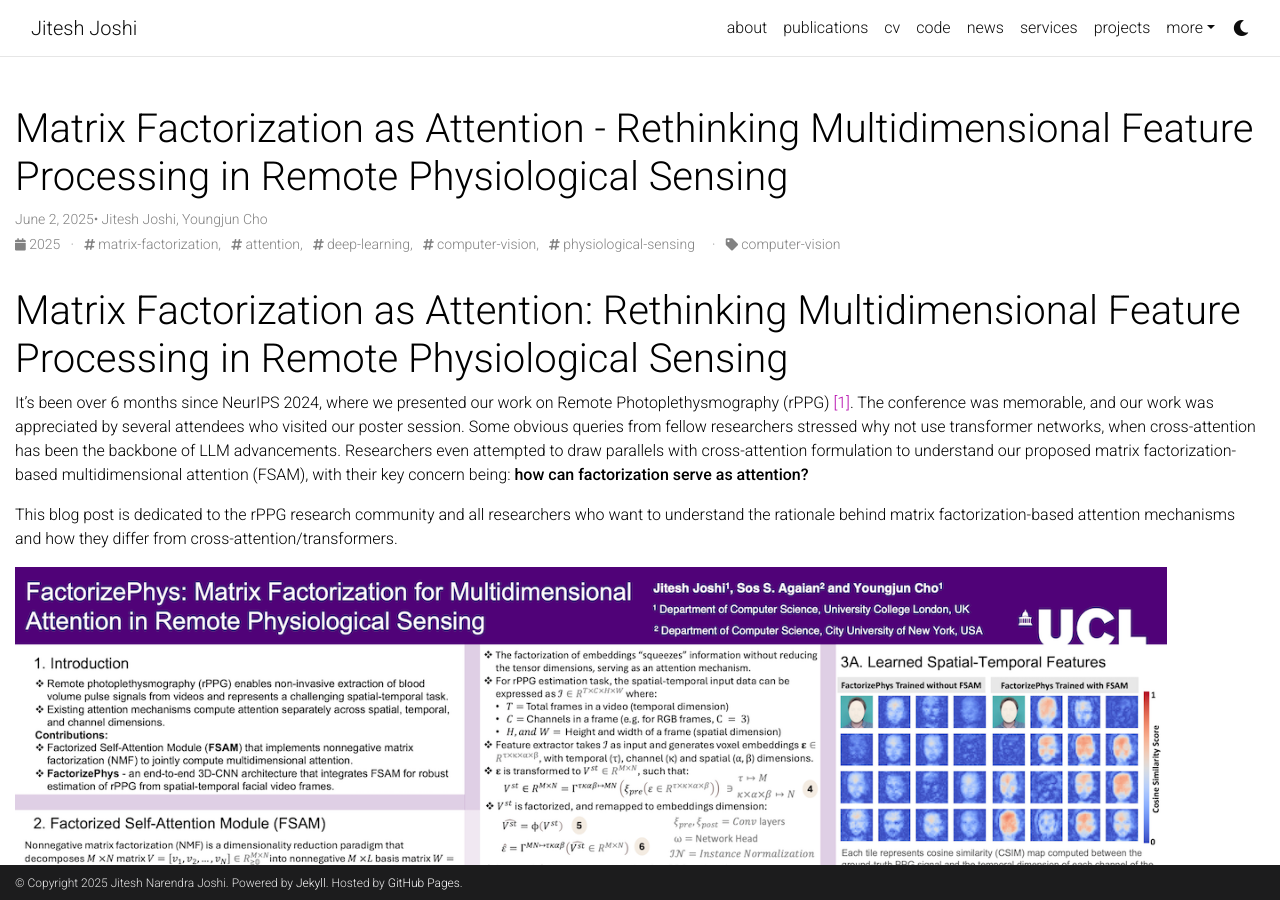
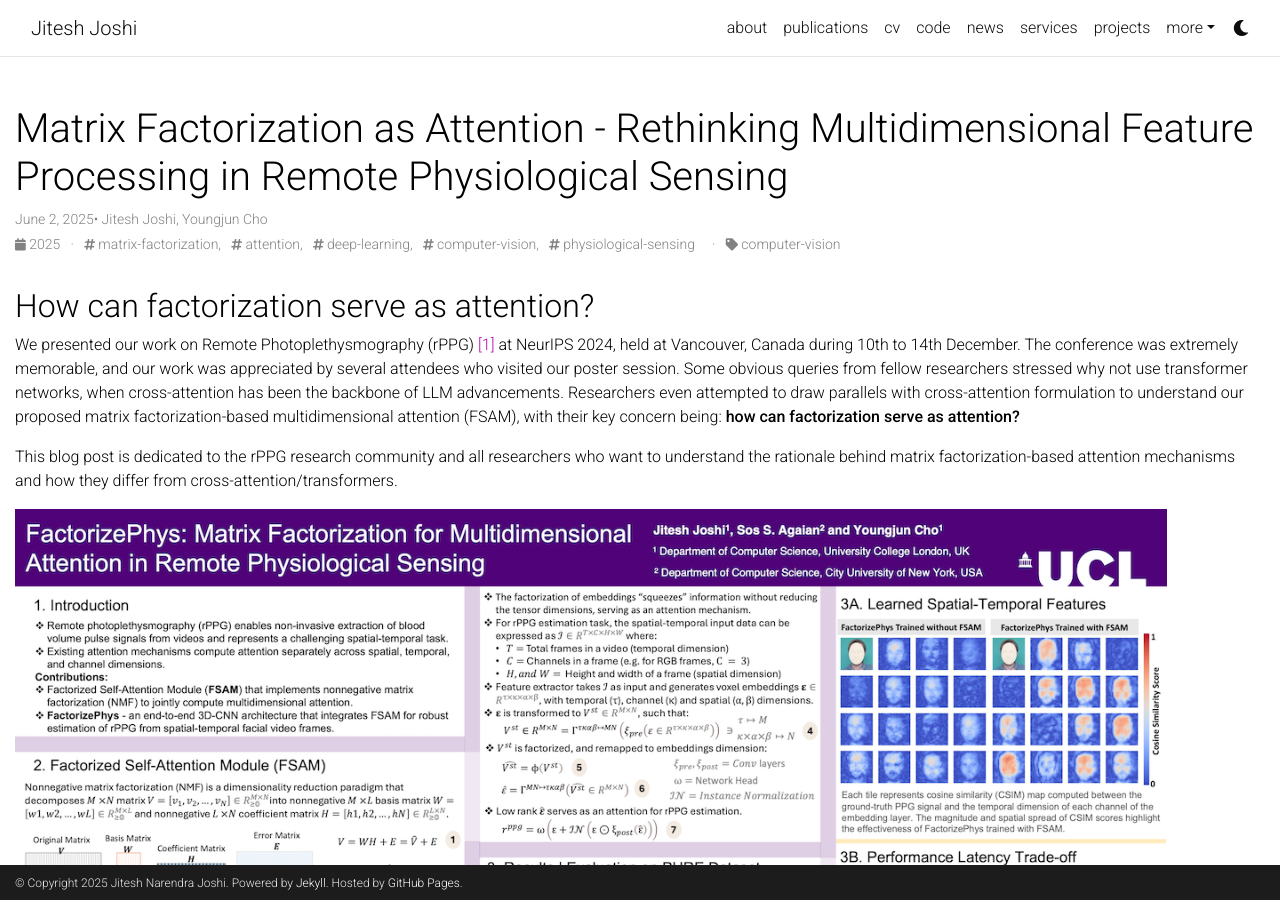
Before and after one commit to jnj256/jnj256.github.io, a Jekyll site: the page built from _posts/2025-06-02-FactorizePhys.md, in a window 1280 px wide and 900 px high. Built offline with Jekyll 4.4.1, drawn with Linux system fonts in a browser that asks for light colours; comment, search, counter and statistics services are not loaded; a style sheet for code colours, icons or effects is not loaded; some of the changed text lies outside the part shown.

Commit message:
updated blog

```diff
--- a/_posts/2025-06-02-FactorizePhys.md
+++ b/_posts/2025-06-02-FactorizePhys.md
@@ -8,27 +8,14 @@ categories: computer-vision
 author: Jitesh Joshi, Youngjun Cho
 ---
 
+## How can factorization serve as attention?
 
-# Matrix Factorization as Attention: Rethinking Multidimensional Feature Processing in Remote Physiological Sensing
-
-It's been over 6 months since NeurIPS 2024, where we presented our work on Remote Photoplethysmography (rPPG) [[1]](#references). The conference was memorable, and our work was appreciated by several attendees who visited our poster session. Some obvious queries from fellow researchers stressed why not use transformer networks, when cross-attention has been the backbone of LLM advancements. Researchers even attempted to draw parallels with cross-attention formulation to understand our proposed matrix factorization-based multidimensional attention (FSAM), with their key concern being: **how can factorization serve as attention?**
+We presented our work on Remote Photoplethysmography (rPPG) [[1]](#references) at NeurIPS 2024, held at Vancouver, Canada during 10th to 14th December. The conference was extremely memorable, and our work was appreciated by several attendees who visited our poster session. Some obvious queries from fellow researchers stressed why not use transformer networks, when cross-attention has been the backbone of LLM advancements. Researchers even attempted to draw parallels with cross-attention formulation to understand our proposed matrix factorization-based multidimensional attention (FSAM), with their key concern being: **how can factorization serve as attention?**
 
 This blog post is dedicated to the rPPG research community and all researchers who want to understand the rationale behind matrix factorization-based attention mechanisms and how they differ from cross-attention/transformers.
 
 ![FactorizePhys Poster](/assets/img/factorizephys/FactorizePhys_Poster.png)
 *Figure 1: Our poster at NeurIPS 2024, where we discussed FSAM with fellow researchers from the computer vision and machine learning community.*
-
-<!-- {% raw %}
-
-<div class="row">
-    <div class="col-sm mt-3 mt-md-0">
-        {% include figure.html path="assets/img/factorizephys/FactorizePhys_Poster.png" title="FactorizePhys Poster" class="img-fluid rounded z-depth-1" %}
-</div>
-<div class="caption">
-    Figure 1: Our poster at NeurIPS 2024, where we discussed FSAM with fellow researchers from the computer vision and machine learning community.
-</div>
-
-{% endraw %} -->
 
 
 ## The Compression-as-Attention Paradigm
@@ -45,7 +32,7 @@ This is precisely the problem our work addresses. FSAM uses Non-negative Matrix
 2. **Parameter-free optimization** - Uses classic Lee & Seung multiplicative update rules, which were recently by  , implemented under 'no_grad' block
 3. **Task-specific design** - Tailored for signal extraction tasks with rank-1 factorization
 
-![FSAM Overview](assets/img/factorizephys/FSAM.png)
+![FSAM Overview](/assets/img/factorizephys/FSAM.png)
 *Figure 2: Overview of the Factorized Self-Attention Module (FSAM) showing how multidimensional voxel embeddings are transformed into a 2D matrix, factorized using NMF, and reconstructed to provide attention weights.*
 
 ## Mathematical Formulation
@@ -156,7 +143,7 @@ Comprehensive evaluation across four datasets shows remarkable generalization:
 
 **Key insight**: When trained on synthetic data (SCAMPS) and tested on real data, FactorizePhys shows the smallest performance gap, indicating superior domain transfer.
 
-![Cross-Dataset Performance](assets/img/factorizephys/cross-dataset-performance.png)
+![Cross-Dataset Performance](/assets/img/factorizephys/cross-dataset-performance.png)
 *Figure 4: Cross-dataset generalization performance comparison. FactorizePhys consistently outperforms transformer-based methods across different domain shifts, particularly in synthetic-to-real transfer scenarios.*
 
 ### 4. **Attention Visualization**
@@ -185,7 +172,7 @@ output = head(voxel_embeddings)  # No FSAM needed!
 
 This dramatically reduces inference latency while maintaining accuracy - ideal for real-time applications.
 
-![Inference Time Comparison](assets/img/factorizephys/Inference-latency.png)
+![Inference Time Comparison](/assets/img/factorizephys/Inference-latency.png)
 *Figure 6: Performance vs. latency comparison showing FactorizePhys achieves superior accuracy with minimal inference time, especially when FSAM is dropped during inference.*
 
 ## Key Contributions and Broader Implications
```
Also changed, not shown: other parts of _posts/2025-06-02-FactorizePhys.md (+5 -5 lines).
